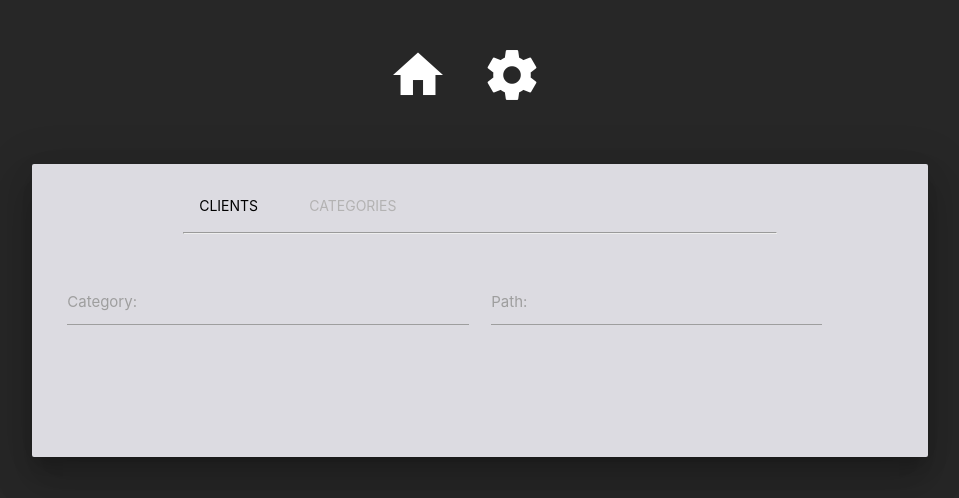
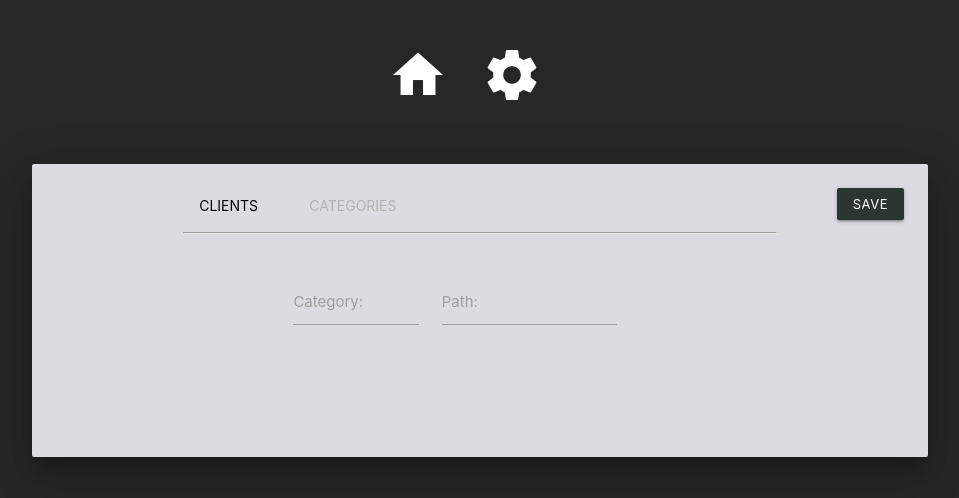
Before and after one commit to NotDonnovan/SBManager, a Django app: page /settings/categories in a window 1280 px wide. Shown: the top 498 px of the page, without its empty margins (160-1119 px from the left). Run offline with Django 3.2, Linux system fonts and the light colour scheme; data that the repository does not hold is empty; some libraries are stand-ins or nearby versions.

Commit message:
Cleaned up categories view

```diff
--- a/application/forms.py
+++ b/application/forms.py
@@ -22,7 +22,7 @@ class CatFormSet(BaseFormSet):
 
         for form in self.forms:
             if form.cleaned_data:
-                category = form.cleaned_data['category']
+                category = form.cleaned_data['name']
                 path = form.cleaned_data['path']
 
                 if category and path:
--- a/application/views.py
+++ b/application/views.py
@@ -4,7 +4,7 @@ from .forms import NewClient, CatForm, CatFormSet
 from .models import Seedbox, Category
 from django.views.generic.list import ListView
 from django.forms.formsets import formset_factory
-
+from django.db import IntegrityError, transaction
 
 
 def home(request):
@@ -47,10 +47,11 @@ def category_settings(request):
         if form.is_valid():
             new_cats = []
             for cat in form:
-                category = cat.cleaned_data.get('category')
+                category = cat.cleaned_data.get('name')
+                path = cat.cleaned_data.get('path')
 
                 if category:
-                    new_cats.append(Category(name=category))
+                    new_cats.append(Category(name=category, path=path))
 
             try:
                 with transaction.atomic():
--- a/static/css/style.css
+++ b/static/css/style.css
@@ -2,7 +2,3 @@ body {
     background-color: #272727;
 
 }
-
-a:link {
-  color: #ADADAD;
-}
--- a/templates/application/categories.html
+++ b/templates/application/categories.html
@@ -1,7 +1,13 @@
 {% extends 'base.html' %}
 {% load static %}
 {% block content %}
+
 <script src="{% static 'js/jquery.formset.js' %}"></script>
+<form method="POST">
+    {% csrf_token %}
+    <div class="right"><button class="btn-small waves-effect waves-light offset-s4" style="background-color: #2C3531" type="submit">save
+    </button></div>
+
     <div class="container">
 
         <a href="/settings/clients" class="black-text waves-effect btn-flat">Clients</a>&emsp;
@@ -11,16 +17,14 @@
     </div>
     <br>
 
-
     {{ form.management_form }}
-
+    <div class="container">
         {% for cat in form %}
 
         <div class="link-formset">
-
             <div class="row">
 
-                        <div class="input-field col s6">
+                <div class="input-field col s3 offset-s2">
                     {{ cat.name }}{{cat.name.label_tag}}
 
                     {% if cat.name.errors %}
@@ -33,7 +37,7 @@
 
 
                 <div class="row">
-                            <div class="input-field col s5">
+                    <div class="input-field col s4">
                         {{ cat.path }}{{cat.path.label_tag}}
                         {% if cat.path.errors %}
                         {% for error in cat.path.errors %}
@@ -51,14 +55,17 @@
 
         </div>
 
+
         {% endfor %}
+        <div class="center AddLink"></div>
+    </div>
 
-
+</form>
 
 <script>
     $('.link-formset').formset({
-        addText: 'Add part',
-        deleteText: 'Remove',
+        addText: '( + )',
+        deleteText: '( - )',
         deleteContainerClass: 'DelLink',
         addContainerClass: 'AddLink',
     });
```
Lines whose indentation alone changed are shown as unchanged.
